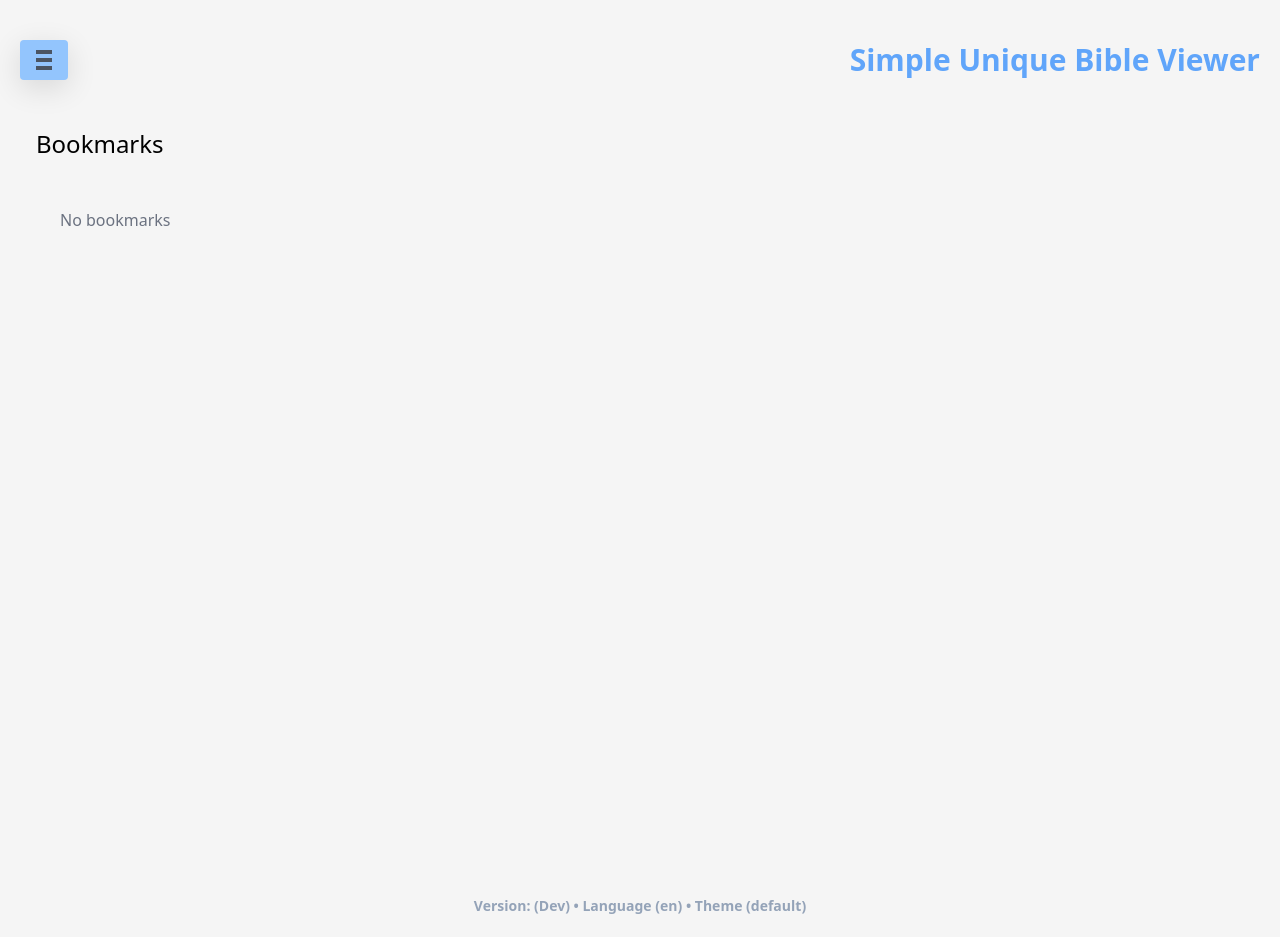
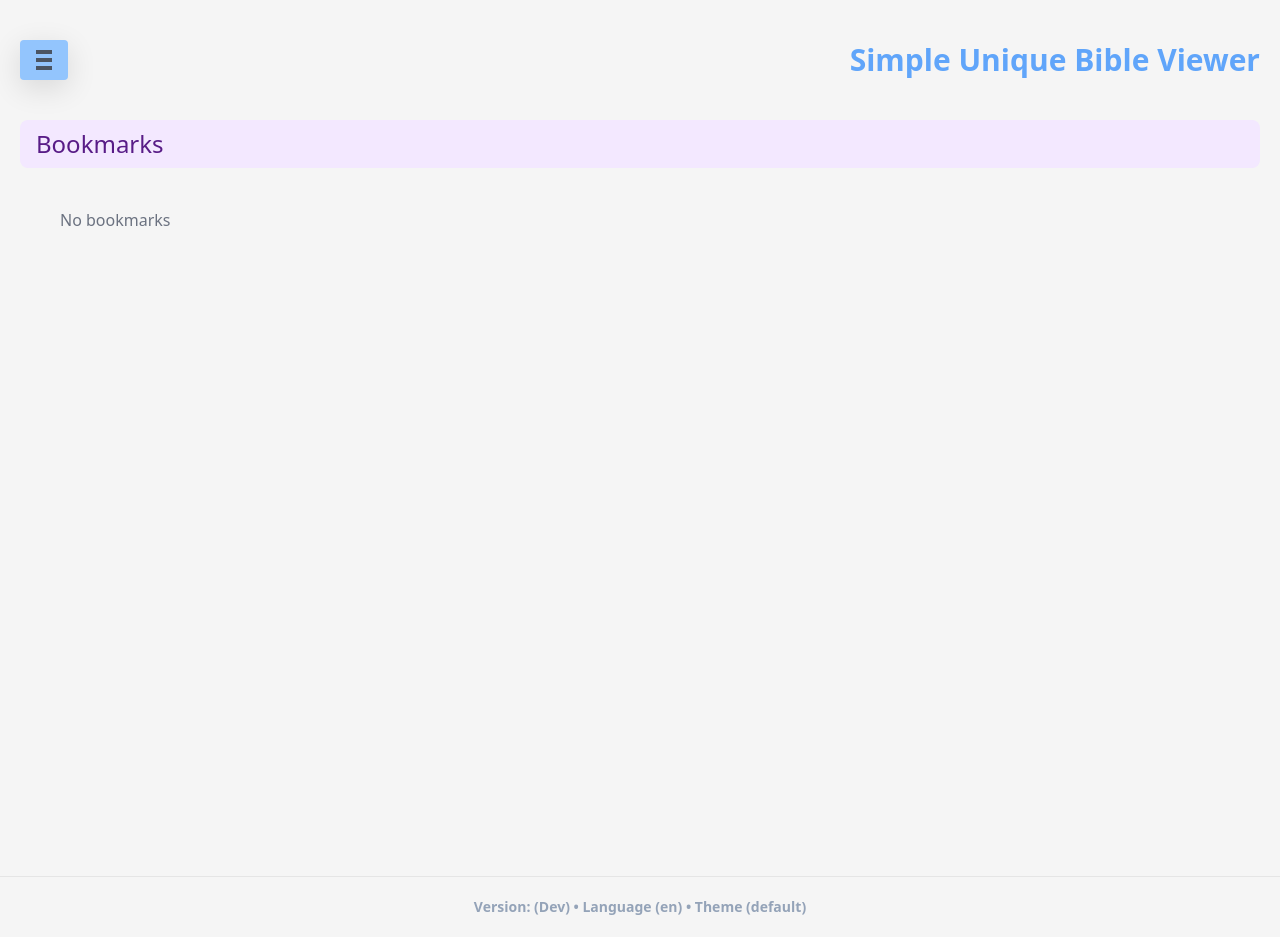
Before and after one commit to otseng/simple-unique-bible-app, a Next.js app: page /bookmark in a window 1280 px wide. Built offline with nearby package versions, Linux system fonts and the light colour scheme.

Commit message:
Fix styles

```diff
--- a/components/layout.tsx
+++ b/components/layout.tsx
@@ -29,10 +29,6 @@ const Layout = ({ preview, children }: Props) => {
       </div>
       <div className="h-9"></div>
       <Footer />
-      <span className="font-serif font-sans bg-blue-800 bg-blue-700" />
-      <span className="text-purple-400" />
-      <span className="text-neutral-300" />
-      <span className="bg-blue-500" />
     </>
   )
 }
--- a/pages/book/[title]/[chapter]/index.tsx
+++ b/pages/book/[title]/[chapter]/index.tsx
@@ -155,7 +155,7 @@ export default function Index() {
               </Disclosure.Panel>
             </Disclosure>
 
-            <div className="text-container" dangerouslySetInnerHTML={{ __html: html }} />
+            <div className={`${theme.booksTextContainer}`} dangerouslySetInnerHTML={{ __html: html }} />
 
             {navigation.previous &&
               <Link href={"/book/" + title + '/' + navigation.previous}>
--- a/pages/bookmark/index.tsx
+++ b/pages/bookmark/index.tsx
@@ -124,7 +124,7 @@ export default function Index() {
                 }
                 {bookmarks.length > 0 &&
                   <>
-                    <div className="flex justify-center p-1 text-lg font-bold text-black">Share bookmarks</div>
+                    <div className="flex justify-center p-1 text-xl font-bold">{lang.Share_bookmarks}</div>
                     <div className="flex justify-center p-1">
                       <div style={{ height: "auto", margin: "0 auto", maxWidth: 300, width: "400" }}>
                         <QRCode
@@ -136,7 +136,7 @@ export default function Index() {
                       </div>
                     </div>
                     <div className="flex justify-center p-1">
-                      <button onClick={copyAll} className={`${theme.clickableButton}`}>Copy to clipboard</button>
+                      <button onClick={copyAll} className={`${theme.clickableButton}`}>{lang.Copy_to_clipboard}</button>
                     </div>
                     <div className="flex justify-center p-1">
                       <button onClick={deleteAll} className={`${theme.clickableButton}`}>{lang.Delete_All}</button>
--- a/pages/commentary/[title]/[book]/[chapter]/index.tsx
+++ b/pages/commentary/[title]/[book]/[chapter]/index.tsx
@@ -92,11 +92,11 @@ export default function Index() {
                             </Disclosure.Panel>
                         </Disclosure>
 
-                        {
-                            data.map((data) => (
-                                <p><span className="title-container" dangerouslySetInnerHTML={{ __html: data }} /></p>
-                            ))
-                        }
+                        <span className={`${theme.commentaryTextContainer}`}>
+                        {data.map((data) => (
+                            <p><span className="title-container" dangerouslySetInnerHTML={{ __html: data }} /></p>
+                        ))}
+                        </span>
 
                         <div className="flex justify-center items-center mt-2 mb-5">
                             {showPrevious && (
--- a/pages/devotional/[book]/index.tsx
+++ b/pages/devotional/[book]/index.tsx
@@ -57,9 +57,10 @@ export default function Index() {
                 <div className="text-2xl">{book}</div>
               </Disclosure.Button>
               <Disclosure.Panel className="text-gray-500">
-                <span className="text-container" dangerouslySetInnerHTML={{ __html: dataContent }} />
               </Disclosure.Panel>
             </Disclosure>
+
+            <span className={`${theme.devotionalTextContainer}`} dangerouslySetInnerHTML={{ __html: dataContent }} />
 
           </Container>
         </Layout>
--- a/tailwind.config.js
+++ b/tailwind.config.js
@@ -1,6 +1,43 @@
 /** @type {import('tailwindcss').Config} */
 module.exports = {
   content: ['./components/**/*.tsx', './pages/**/*.tsx', './lib/**/*.tsx'],
+  safelist: [
+    'align-super',
+    'bg-blue-500',
+    'bg-blue-800',
+    'bg-neutral-100',
+    'bg-purple-100',
+    'border-neutral-200',
+    'border-t',
+    'flex',
+    'focus-visible:ring-opacity-75',
+    'focus-visible:ring-purple-500',
+    'focus-visible:ring',
+    'focus:outline-none',
+    'font-bold',
+    'font-medium',
+    'hover:bg-blue-300',
+    'hover:bg-blue-700',
+    'hover:bg-purple-200',
+    'hover:cursor-default',
+    'hover:cursor-pointer',
+    'justify-between',
+    'm-2',
+    'mb-2',
+    'px-3',
+    'px-4',
+    'py-2',
+    'rounded-lg',
+    'rounded',
+    'text-amber-700',
+    'text-left',
+    'text-neutral-300',
+    'text-purple-400',
+    'text-purple-900',
+    'text-sm',
+    'text-white',
+    'w-full',
+  ],
   theme: {
     fontFamily: {
       'serif': ['ui-serif', 'Georgia', 'Times', 'Times New Roman', 'Cambria'],
--- a/theme/themes.tsx
+++ b/theme/themes.tsx
@@ -13,6 +13,10 @@ export const themes = {
         bibleReferenceContainer: "hover:cursor-pointer",
         bibleTextContainer: "",
         textStrongs: "text-amber-700 hover:cursor-pointer align-super text-sm",
+
+        booksTextContainer: "",
+        devotionalTextContainer: "",
+        commentaryTextContainer: "",
     },
     "large": {
         backgroundColor: "rgb(245 245 245)",
@@ -28,6 +32,10 @@ export const themes = {
         bibleReferenceContainer: "hover:cursor-pointer",
         bibleTextContainer: "",
         textStrongs: "text-amber-700 hover:cursor-pointer align-super text-sm",
+
+        booksTextContainer: "text-lg",
+        devotionalTextContainer: "text-lg",
+        commentaryTextContainer: "text-lg",
     },
     "dark": {
         backgroundColor: "rgb(38 38 38)",
@@ -43,5 +51,9 @@ export const themes = {
         bibleReferenceContainer: "hover:cursor-pointer text-neutral-300",
         bibleTextContainer: "text-neutral-300",
         textStrongs: "text-amber-700 hover:cursor-pointer align-super text-sm",
+
+        booksTextContainer: "text-lg text-neutral-300",
+        devotionalTextContainer: "text-lg text-neutral-300",
+        commentaryTextContainer: "text-lg text-neutral-300",
     }
 }
```
